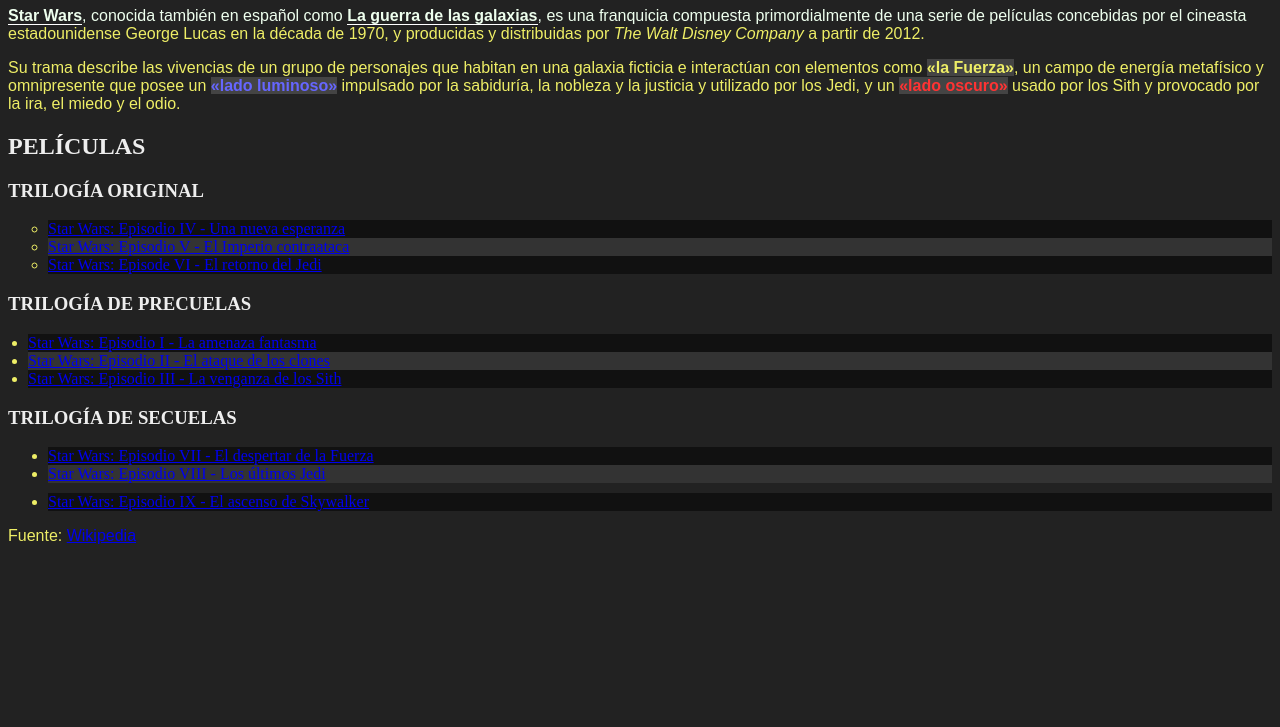
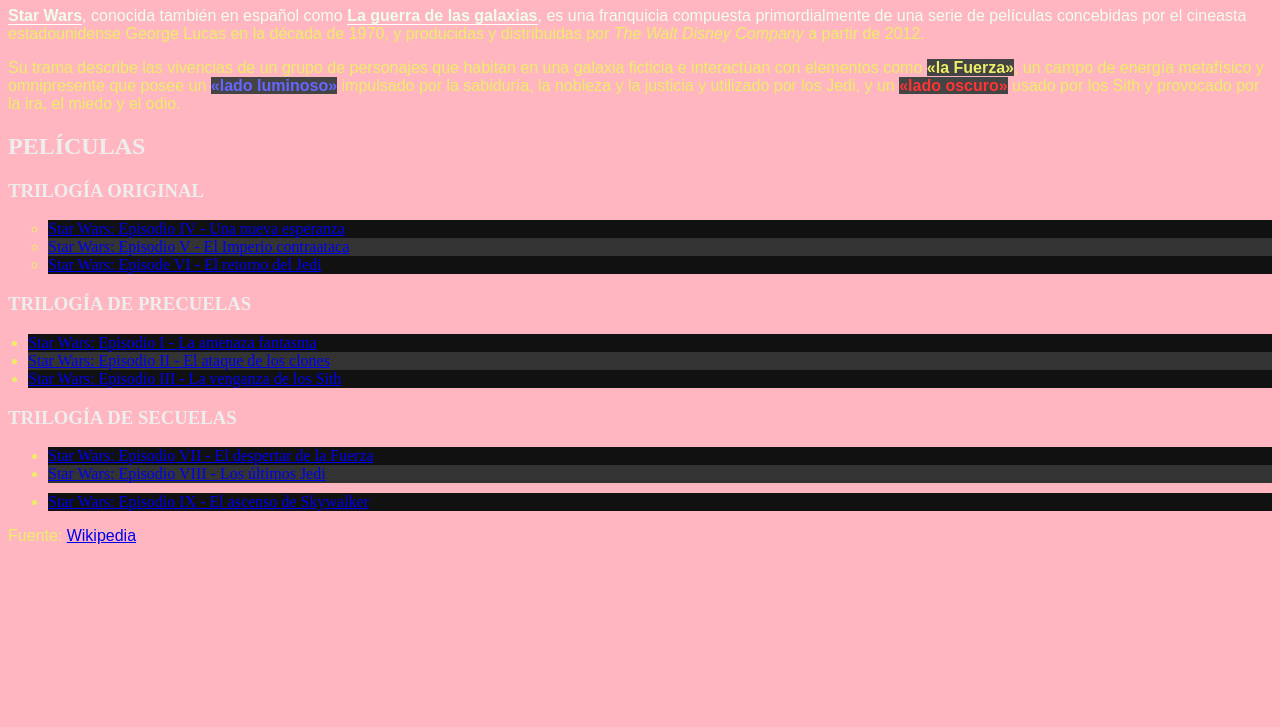
Before and after one commit to ValentinaDojas/plataformas-moviles-entregables, a plain HTML site: page TP 2/index.html in a window 1280 px wide. Shown: the part 73-800 px from the top of the page. Drawn offline with Linux system fonts and the light colour scheme.

Commit message:
Update style.css

```diff
--- a/TP 2/style.css
+++ b/TP 2/style.css
@@ -1,6 +1,6 @@
 /* Estilos básicos del documento */
 body {
-    background-color: #222;
+    background-color: #FFB6C1;
     color: #ee6;
 }
 
```
